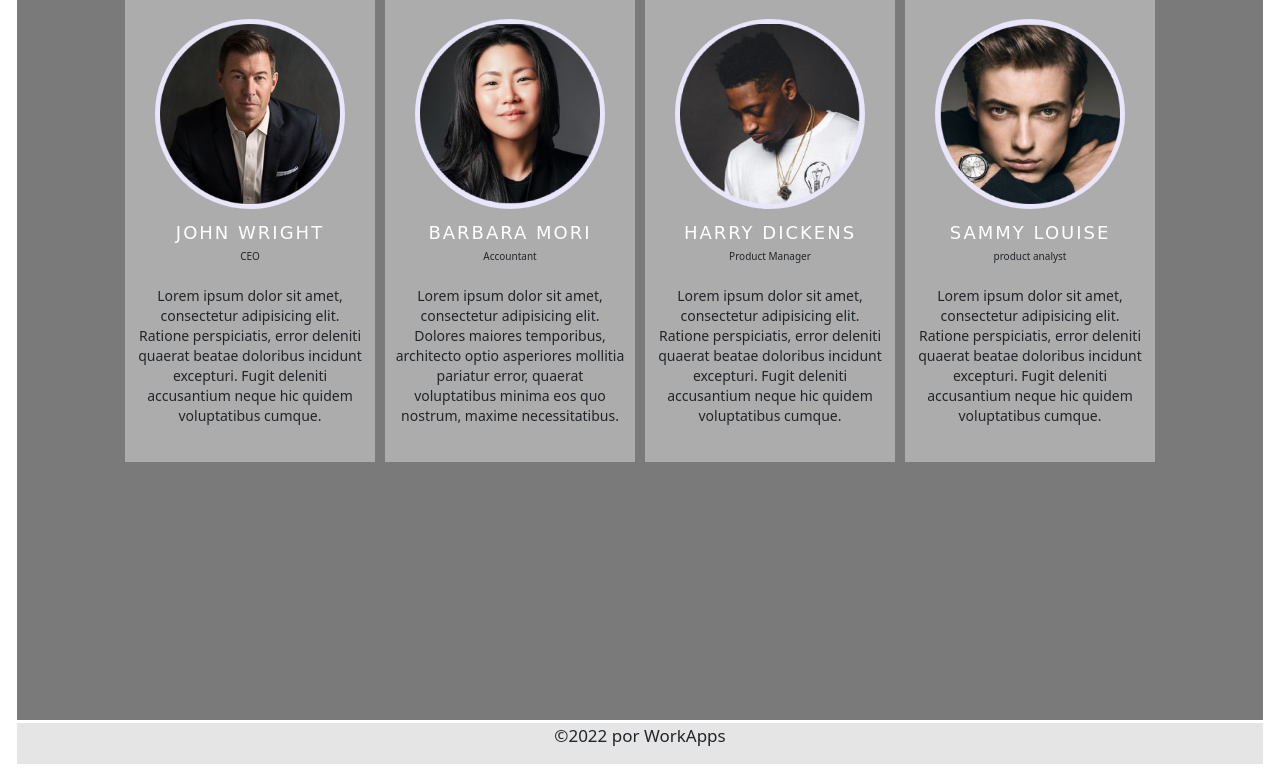
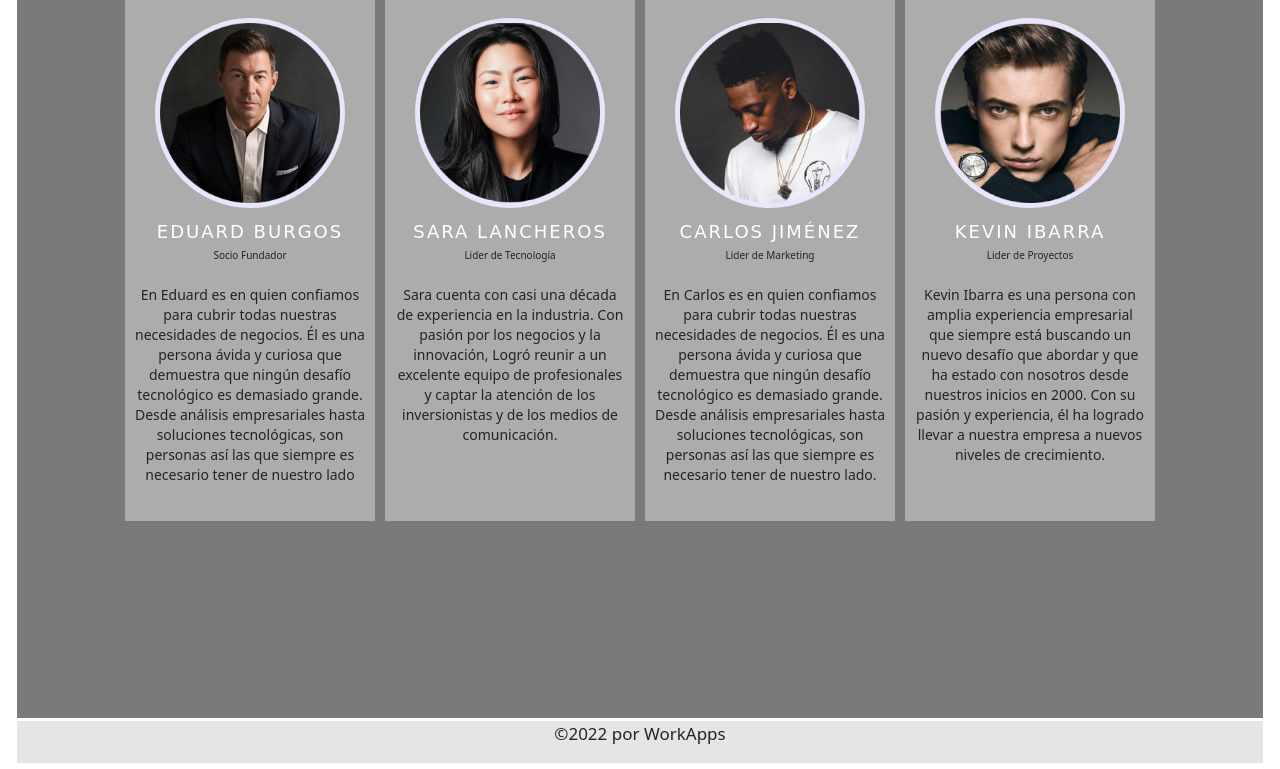
Before and after one commit to courseskev/WebDevelopment, a website: page sections/about.html in a window 1280 px wide. Shown: the part 686-1455 px from the top of the page. Drawn offline with nearby package versions, Linux system fonts and the light colour scheme.

Commit message:
fixed lorem ipsum text inside About

```diff
--- a/sass/sass.scss
+++ b/sass/sass.scss
@@ -111,6 +111,7 @@ footer {
     grid-template-columns: 150px repeat(6, 1fr);
     grid-template-rows: 1fr 7fr 3fr 0.1fr;
     grid-row-gap: 3px;
+    grid-column-gap: 10px;
 
     .logo {
         grid-area: logo;
--- a/sections/about.html
+++ b/sections/about.html
@@ -20,7 +20,7 @@
     <header>
         <nav class="navbar navbar-expand-lg navbar-light bg-light">
             <div class="container-fluid">
-                <a class="navbar-brand" href="#">
+                <a class="navbar-brand" href="../index.html">
                     <img src="../images/iconoWorkApps.PNG" alt="" width="155" height="112"
                         class="d-inline-block align-text-top">
                 </a>
@@ -82,42 +82,45 @@
                         <div class="member_img">
                             <img src="../images/member_1.png" alt="our_team">
                         </div>
-                        <h3>john wright</h3>
-                        <span>CEO</span>
-                        <p>Lorem ipsum dolor sit amet, consectetur adipisicing elit. Ratione perspiciatis, error
-                            deleniti quaerat beatae doloribus incidunt excepturi. Fugit deleniti accusantium neque hic
-                            quidem voluptatibus cumque.</p>
+                        <h3>Eduard Burgos</h3>
+                        <span>Socio Fundador</span>
+                        <p>En Eduard es en quien confiamos para cubrir todas nuestras necesidades de negocios. Él es una
+                            persona ávida y curiosa que demuestra que ningún desafío tecnológico es demasiado grande.
+                            Desde análisis empresariales hasta soluciones tecnológicas, son personas así las que siempre
+                            es necesario tener de nuestro lado</p>
                     </div>
                     <div class="team_member">
                         <div class="member_img">
                             <img src="../images/member_2.png" alt="our_team">
                         </div>
-                        <h3>barbara mori</h3>
-                        <span>Accountant</span>
-                        <p>Lorem ipsum dolor sit amet, consectetur adipisicing elit. Dolores maiores temporibus,
-                            architecto optio asperiores mollitia pariatur error, quaerat voluptatibus minima eos quo
-                            nostrum, maxime necessitatibus.</p>
+                        <h3>Sara Lancheros</h3>
+                        <span>Lider de Tecnología</span>
+                        <p>Sara cuenta con casi una década de experiencia en la industria. Con pasión por los negocios y
+                            la innovación, Logró reunir a un excelente equipo de profesionales y captar la atención de
+                            los inversionistas y de los medios de comunicación.</p>
                     </div>
                     <div class="team_member">
                         <div class="member_img">
                             <img src="../images/member_3.png" alt="our_team">
                         </div>
-                        <h3>harry dickens</h3>
-                        <span>Product Manager</span>
-                        <p>Lorem ipsum dolor sit amet, consectetur adipisicing elit. Ratione perspiciatis, error
-                            deleniti quaerat beatae doloribus incidunt excepturi. Fugit deleniti accusantium neque hic
-                            quidem voluptatibus cumque.</p>
+                        <h3>Carlos Jiménez</h3>
+                        <span>Lider de Marketing</span>
+                        <p>En Carlos es en quien confiamos para cubrir todas nuestras necesidades de negocios. Él es una
+                            persona ávida y curiosa que demuestra que ningún desafío tecnológico es demasiado grande.
+                            Desde análisis empresariales hasta soluciones tecnológicas, son personas así las que siempre
+                            es necesario tener de nuestro lado.</p>
                     </div>
                     <div class="team_member">
                         <div class="member_img">
                             <img src="../images/member_4.png" alt="our_team">
 
                         </div>
-                        <h3>sammy louise</h3>
-                        <span>product analyst</span>
-                        <p>Lorem ipsum dolor sit amet, consectetur adipisicing elit. Ratione perspiciatis, error
-                            deleniti quaerat beatae doloribus incidunt excepturi. Fugit deleniti accusantium neque hic
-                            quidem voluptatibus cumque.</p>
+                        <h3>Kevin Ibarra</h3>
+                        <span>Lider de Proyectos</span>
+                        <p>Kevin Ibarra es una persona con amplia experiencia empresarial que siempre está buscando un
+                            nuevo desafío que abordar y que ha estado con nosotros desde nuestros inicios en 2000. Con
+                            su pasión y experiencia, él ha logrado llevar a nuestra empresa a nuevos niveles de
+                            crecimiento.</p>
                     </div>
                 </div>
             </div>
```
Also changed, not shown: index.html (+1 -1 lines), sections/contact.html (+1 -1 lines), sections/products.html (+1 -1 lines), sections/services.html (+1 -1 lines), styles/gridStyles.css.
